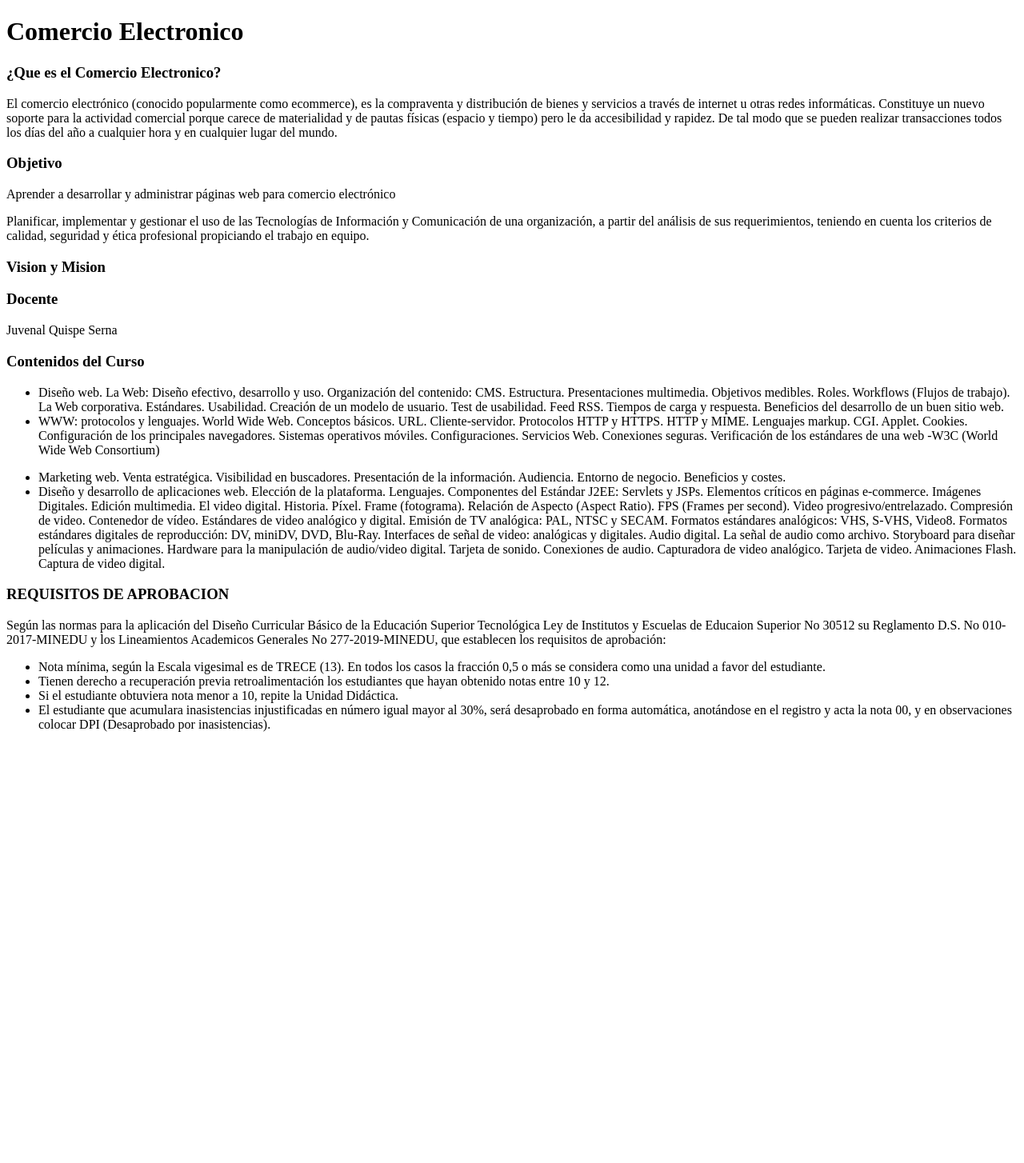
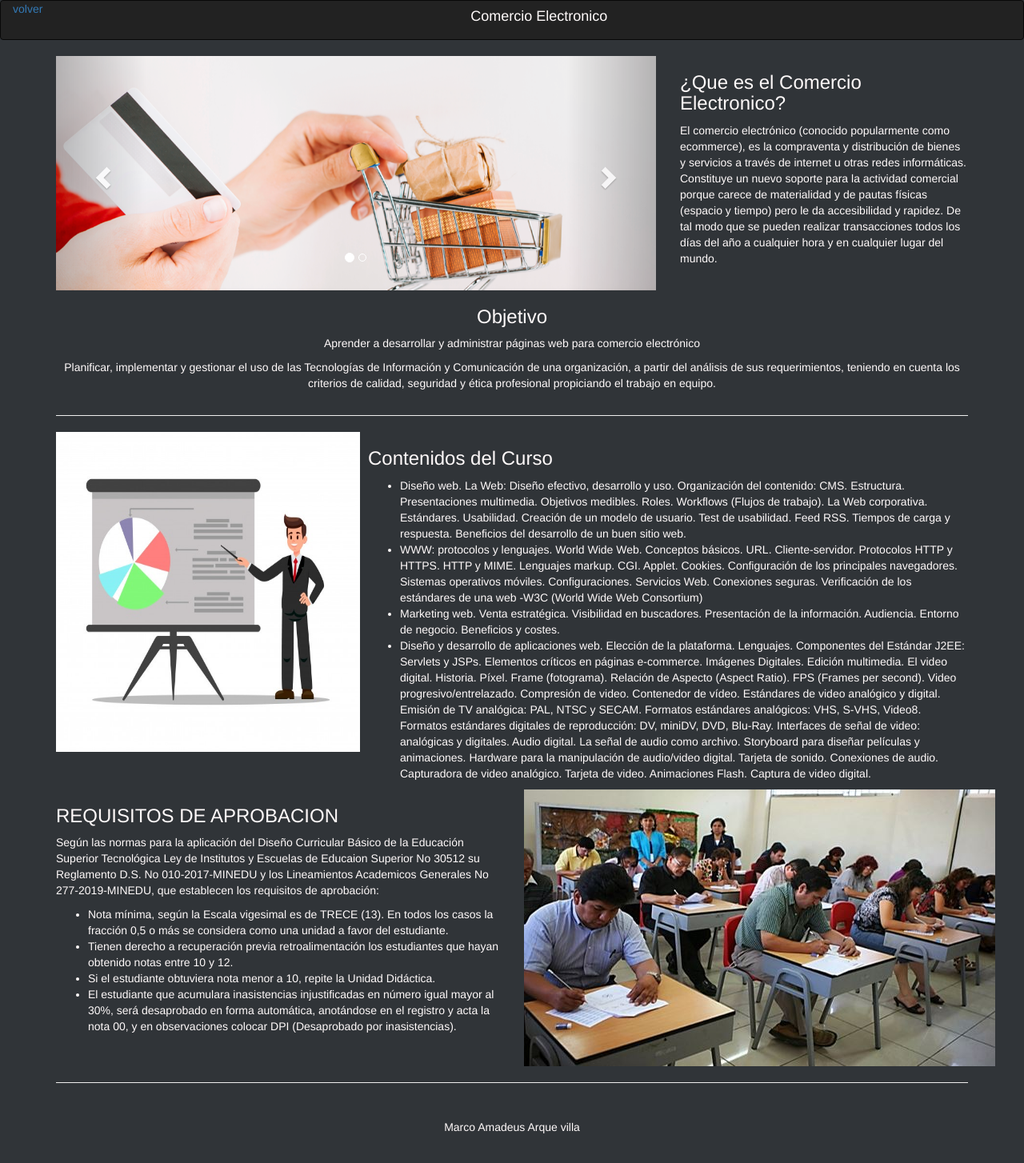
Before and after one commit to rccal/TPWEB, a PHP site: the page made by Comercio Electronico/index.php in a window 1280 px wide. Shown: the whole page at 80% size. Before the commit the page ends 915 px from the top, so only its background shows below. Run offline with PHP 8.4, Linux system fonts and the light colour scheme.

Commit message:
comercio electronico

```diff
--- a/Comercio Electronico/index.php
+++ b/Comercio Electronico/index.php
@@ -2,20 +2,68 @@
 <html lang="en">
 
 <head>
-    <meta charset="UTF-8">
-    <meta name="viewport" content="width=device-width, initial-scale=1.0">
     <title>Comercio Electronico</title>
+    <meta charset="utf-8">
+    <meta name="viewport" content="width=device-width, initial-scale=1">
+    <link rel="stylesheet" href="https://maxcdn.bootstrapcdn.com/bootstrap/3.4.1/css/bootstrap.min.css">
+    <script src="https://ajax.googleapis.com/ajax/libs/jquery/3.5.1/jquery.min.js"></script>
+    <script src="https://maxcdn.bootstrapcdn.com/bootstrap/3.4.1/js/bootstrap.min.js"></script>
+    <link rel="stylesheet" href="style.css">
 </head>
 
-<body>
+<body >
 
-    <h1>Comercio Electronico</h1>
-    <div>
+    <nav class="navbar navbar-inverse">
+
+        <div class="navbar-header">
+            <div class="container-fluid">
+                <a href="../index.php">volver</a>
+            </div>
+        </div>
+        <h4 align="center">Comercio Electronico</h4>
+    </nav>
+
+
+    <div class="container">
+        <div class="row">
+            <div class="col-sm-8">
+                <div id="myCarousel" class="carousel slide" data-ride="carousel">
+                    <ol class="carousel-indicators">
+                        <li data-target="#myCarousel" data-slide-to="0" class="active"></li>
+                        <li data-target="#myCarousel" data-slide-to="1"></li>
+                    </ol>
+
+                    <div class="carousel-inner" role="listbox">
+                        <div class="item active">
+                            <img src="img/comercio.jpg" height="445px" width="1140px" alt="Image">
+                        </div>
+
+                        <div class="item">
+                            <img src="img/comercio2.jpg" height="445" width="1140px" alt="Image">
+                        </div>
+                    </div>
+
+                    <a class="left carousel-control" href="#myCarousel" role="button" data-slide="prev">
+                        <span class="glyphicon glyphicon-chevron-left" aria-hidden="true"></span>
+                        <span class="sr-only">Anterior</span>
+                    </a>
+                    <a class="right carousel-control" href="#myCarousel" role="button" data-slide="next">
+                        <span class="glyphicon glyphicon-chevron-right" aria-hidden="true"></span>
+                        <span class="sr-only">Siguiente</span>
+                    </a>
+                </div>
+            </div>
+            <div class="col-sm-4">
                 <h3>¿Que es el Comercio Electronico?</h3>
                 <p>El comercio electrónico (conocido popularmente como ecommerce), es la compraventa y distribución de bienes y servicios a través de internet u otras redes informáticas.
                     Constituye un nuevo soporte para la actividad comercial porque carece de materialidad y de pautas físicas (espacio y tiempo) pero le da accesibilidad y rapidez. De tal modo que se pueden realizar transacciones todos los días del año a cualquier hora y en cualquier lugar del mundo.</p>
                 </p>
             </div>
+
+            <div class="container text-center">
+                <br>
+                <div class="row">
+                    <div class="col-sm-12">
                         <div>
                             <h3>Objetivo</h3>
                             <p>Aprender a desarrollar y administrar páginas web para comercio electrónico</p>
@@ -23,33 +71,29 @@
                                 organización, a partir del análisis de sus requerimientos, teniendo en cuenta los criterios de calidad,
                                 seguridad y ética profesional propiciando el trabajo en equipo.</p>
                         </div>
-    <div>
-        <h3>Vision y Mision</h3>
-        <p></p>
                     </div>
-    <div>
-        <h3>Docente</h3>
-        <p>Juvenal Quispe Serna</p>
                 </div>
-    <div id="contenedor">
+                <hr>
+            </div>
 
+            <div class="container ">
+
+                <div class="row">
+                <div class="col-sm-4">
+                        <img src="img/contenido.jpg" height="400" width="380"  alt="contenido del curso">
+                    </div>
+                    <div class="col-sm-8">
                         <h3>Contenidos del Curso</h3>
-        <div id="lateral" width="300px">
                         <ul>
                             <li>Diseño web. La Web: Diseño efectivo, desarrollo y uso. Organización del contenido: CMS. Estructura. Presentaciones multimedia. Objetivos medibles. Roles. Workflows (Flujos de trabajo). La Web corporativa. Estándares. Usabilidad. Creación de un modelo de usuario. Test de usabilidad. Feed RSS. Tiempos de carga y respuesta. Beneficios del desarrollo de un buen sitio web.</li>
                             <li>WWW: protocolos y lenguajes. World Wide Web. Conceptos básicos. URL. Cliente-servidor. Protocolos HTTP y HTTPS. HTTP y MIME. Lenguajes markup. CGI. Applet. Cookies. Configuración de los principales navegadores. Sistemas operativos móviles. Configuraciones. Servicios Web. Conexiones seguras. Verificación de los estándares de una web -W3C (World Wide Web Consortium)</li>
-            </ul>
-        </div>
-
-        <div id="principal">
-            <ul>
                             <li>Marketing web. Venta estratégica. Visibilidad en buscadores. Presentación de la información. Audiencia. Entorno de negocio. Beneficios y costes.</li>
                             <li>Diseño y desarrollo de aplicaciones web. Elección de la plataforma. Lenguajes. Componentes del Estándar J2EE: Servlets y JSPs. Elementos críticos en páginas e-commerce. Imágenes Digitales. Edición multimedia. El video digital. Historia. Píxel. Frame (fotograma). Relación de Aspecto (Aspect Ratio). FPS (Frames per second). Video progresivo/entrelazado. Compresión de video. Contenedor de vídeo. Estándares de video analógico y digital. Emisión de TV analógica: PAL, NTSC y SECAM. Formatos estándares analógicos: VHS, S-VHS, Video8. Formatos estándares digitales de reproducción: DV, miniDV, DVD, Blu-Ray. Interfaces de señal de video: analógicas y digitales. Audio digital. La señal de audio como archivo. Storyboard para diseñar películas y animaciones. Hardware para la manipulación de audio/video digital. Tarjeta de sonido. Conexiones de audio. Capturadora de video analógico. Tarjeta de video. Animaciones Flash. Captura de video digital.</li>
                         </ul>
                     </div>
 
-    </div>
-    <div>
+                    <hr>
+                    <div class="col-sm-6">
                         <h3>REQUISITOS DE APROBACION</h3>
 
                         <p>Según las normas para la aplicación del Diseño Curricular Básico de la Educación Superior Tecnológica
@@ -67,8 +111,16 @@
                                 observaciones colocar DPI (Desaprobado por inasistencias).</li>
                         </ul>
                     </div>
+                    <div class="col-sm-6">
+                        <img src="img/aprobacion.jpg" alt="">
+                    </div>
+                </div>
+                <hr>
+            </div>
 
+            <footer class="container-fluid text-center">
+                <p>Marco Amadeus Arque villa</p>
+            </footer>
 
 </body>
-
 </html>
--- /dev/null
+++ b/Comercio Electronico/style.css
@@ -0,0 +1,20 @@
+body {
+    background: rgb(48, 52, 56);
+    color: snow;
+}
+
+footer {
+    background-color: rgb(48, 52, 56);
+    padding: 25px;
+}
+
+.carousel-inner img {
+    width: 100%;
+    min-height: 200px;
+}
+
+@media (max-width: 600px) {
+    .carousel-caption {
+        display: none;
+    }
+}
```
Also changed, not shown: Comercio Electronico/img/aprobacion.jpg (added), Comercio Electronico/img/comercio.jpg (added), Comercio Electronico/img/comercio2.jpg (added), Comercio Electronico/img/contenido.jpg (added). Lines whose indentation alone changed are shown as unchanged.
